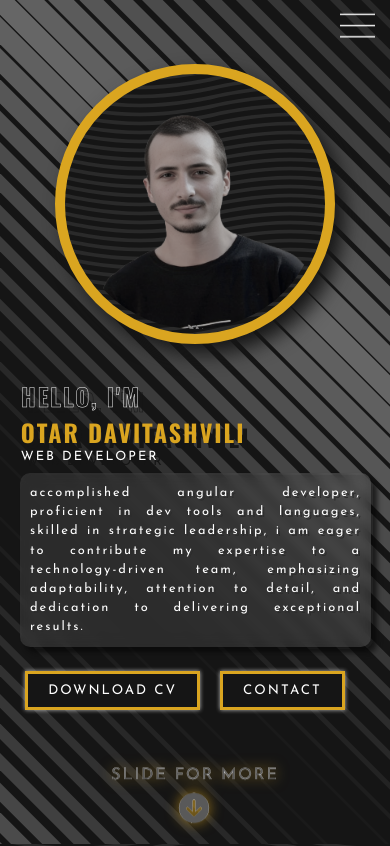
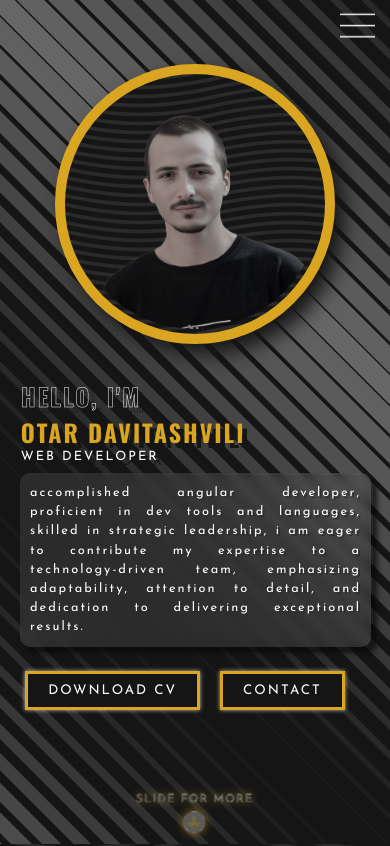
Before and after one commit to WERSIT35/Portfolio, an Angular app: page / in a window 390 px wide. Shown: the top 846 px of the page. Built offline with nearby package versions, Linux system fonts and the light colour scheme.

Commit message:
updateeeee

```diff
--- a/src/app/main/main.component.scss
+++ b/src/app/main/main.component.scss
@@ -831,6 +831,10 @@ main {
           width: 250px;
         }
       }
+      .abs{
+        scale: 0.7;
+        bottom: 0.5%;
+      }
     }
     .sect1{
       .gamocdileba{
@@ -874,5 +878,6 @@ main {
         }
       }
     }
+
   }
 }
```
